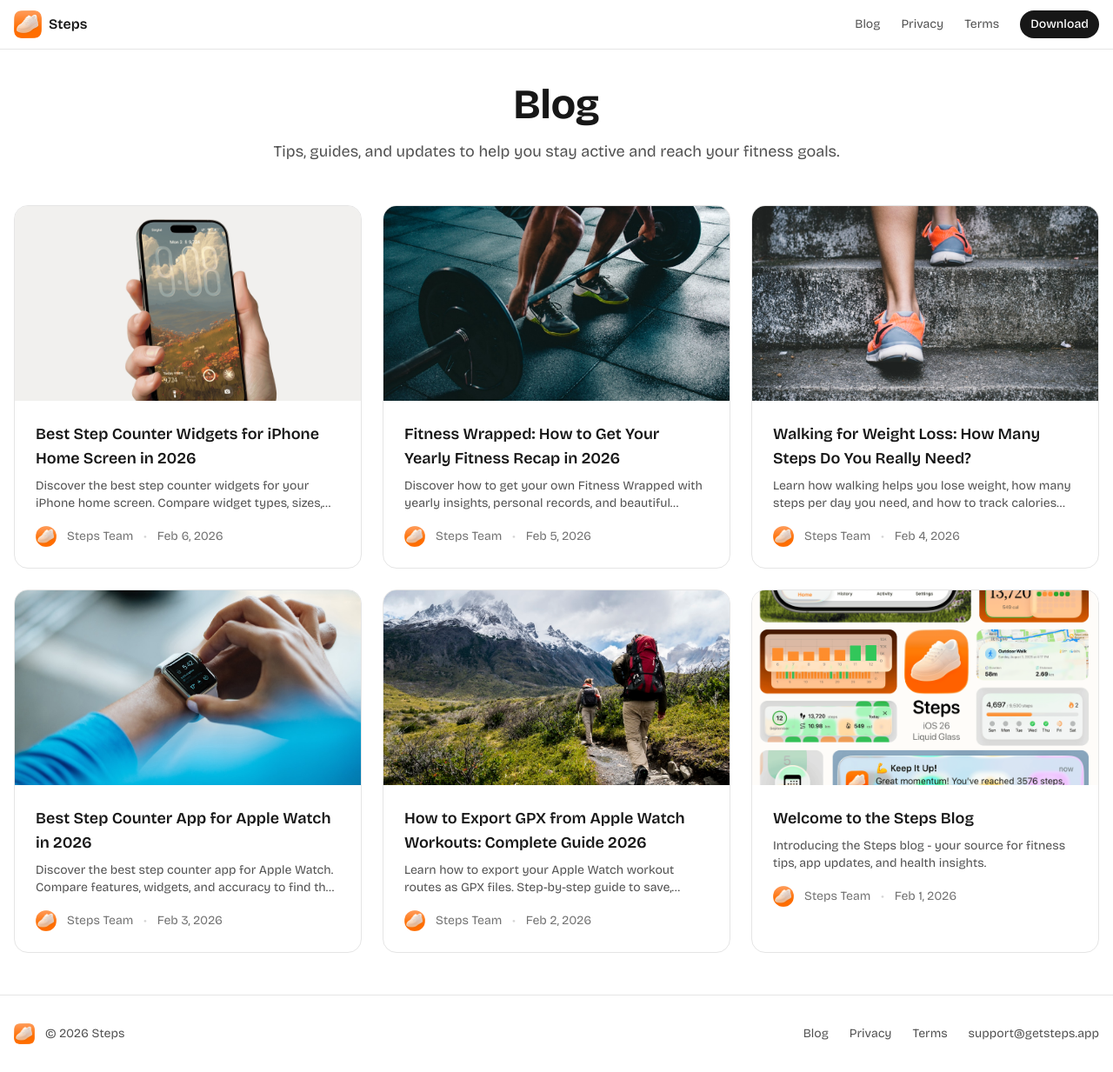
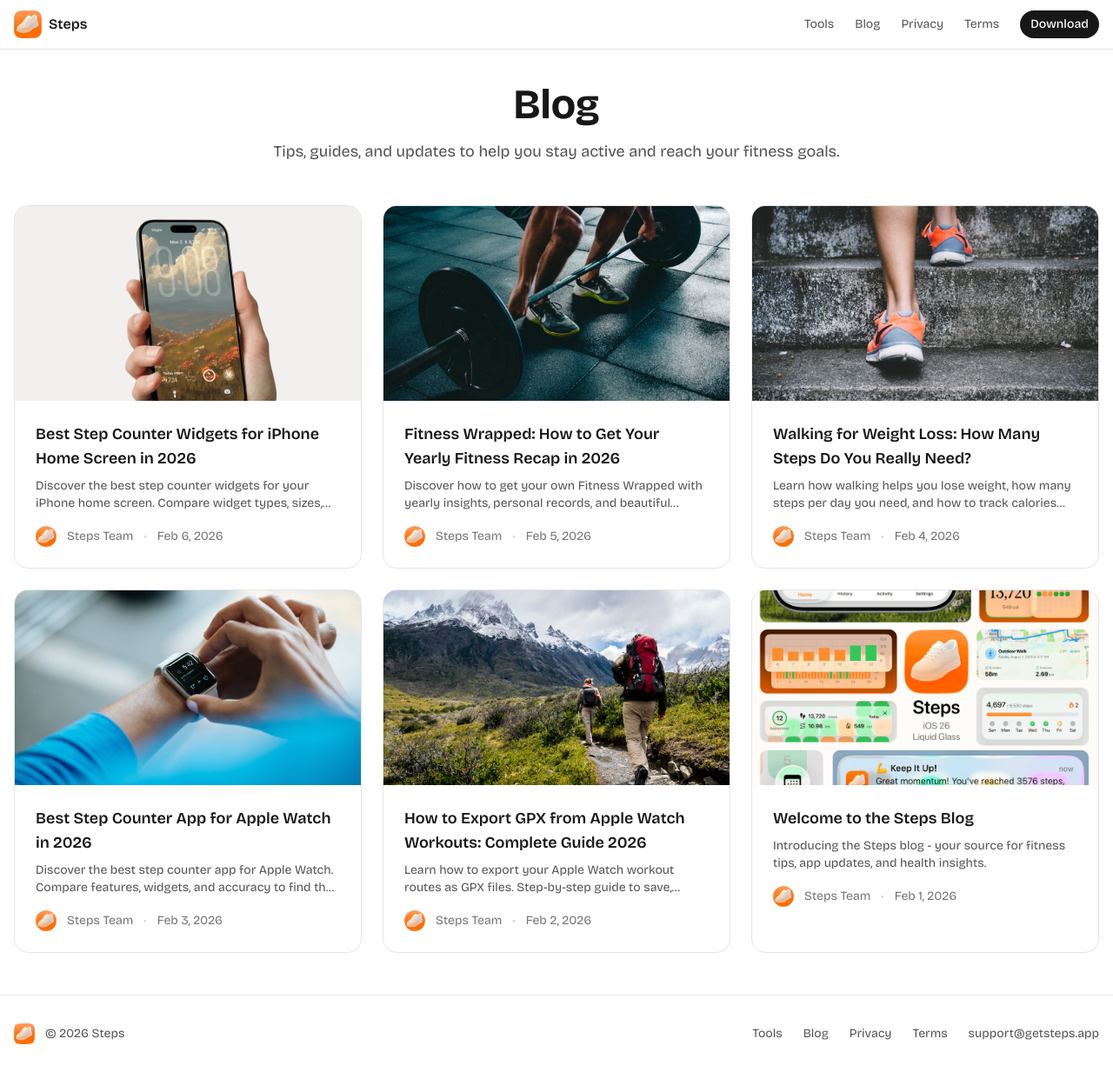
Before and after one commit to dqhieu/getsteps-app, a Next.js app: page /blog in a window 1280 px wide. Shown: the whole page at 87% size. Built offline with nearby package versions, Linux system fonts and the light colour scheme.

Commit message:
feat: add Tools link to navbar and footer
Add navigation entry points to the step distance calculator tool
in both the navbar and footer for easy discoverability.

https://claude.ai/code/session_01BNbQcb2oTZFLW35JR1usn5

```diff
--- a/components/landing-footer.tsx
+++ b/components/landing-footer.tsx
@@ -25,6 +25,12 @@ export function LandingFooter() {
 
           {/* Links */}
           <div className="flex items-center gap-6 text-sm">
+            <Link
+              href="/tools/step-distance-calculator"
+              className="text-neutral-600 dark:text-neutral-400 hover:text-neutral-900 dark:hover:text-white transition-colors"
+            >
+              Tools
+            </Link>
             <Link
               href="/blog"
               className="text-neutral-600 dark:text-neutral-400 hover:text-neutral-900 dark:hover:text-white transition-colors"
--- a/components/landing-navbar.tsx
+++ b/components/landing-navbar.tsx
@@ -25,6 +25,12 @@ export function LandingNavbar() {
         {/* Nav Links */}
         <div className="flex items-center gap-4 sm:gap-6">
           <Link
+            href="/tools/step-distance-calculator"
+            className="text-sm text-neutral-600 dark:text-neutral-400 hover:text-neutral-900 dark:hover:text-white transition-colors"
+          >
+            Tools
+          </Link>
+          <Link
             href="/blog"
             className="text-sm text-neutral-600 dark:text-neutral-400 hover:text-neutral-900 dark:hover:text-white transition-colors"
           >
@@ -32,13 +38,13 @@ export function LandingNavbar() {
           </Link>
           <Link
             href="/privacy"
-            className="text-sm text-neutral-600 dark:text-neutral-400 hover:text-neutral-900 dark:hover:text-white transition-colors"
+            className="text-sm text-neutral-600 dark:text-neutral-400 hover:text-neutral-900 dark:hover:text-white transition-colors hidden sm:inline"
           >
             Privacy
           </Link>
           <Link
             href="/terms"
-            className="text-sm text-neutral-600 dark:text-neutral-400 hover:text-neutral-900 dark:hover:text-white transition-colors"
+            className="text-sm text-neutral-600 dark:text-neutral-400 hover:text-neutral-900 dark:hover:text-white transition-colors hidden sm:inline"
           >
             Terms
           </Link>
```
